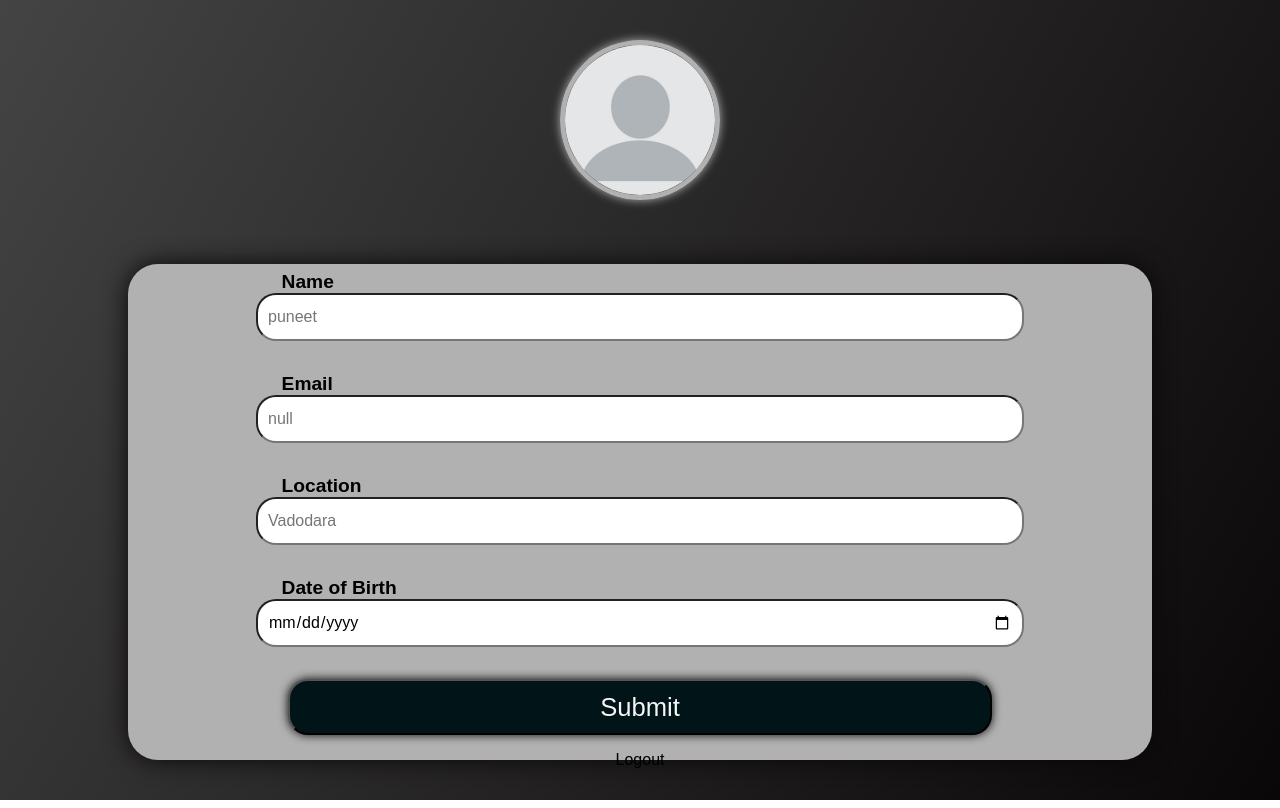
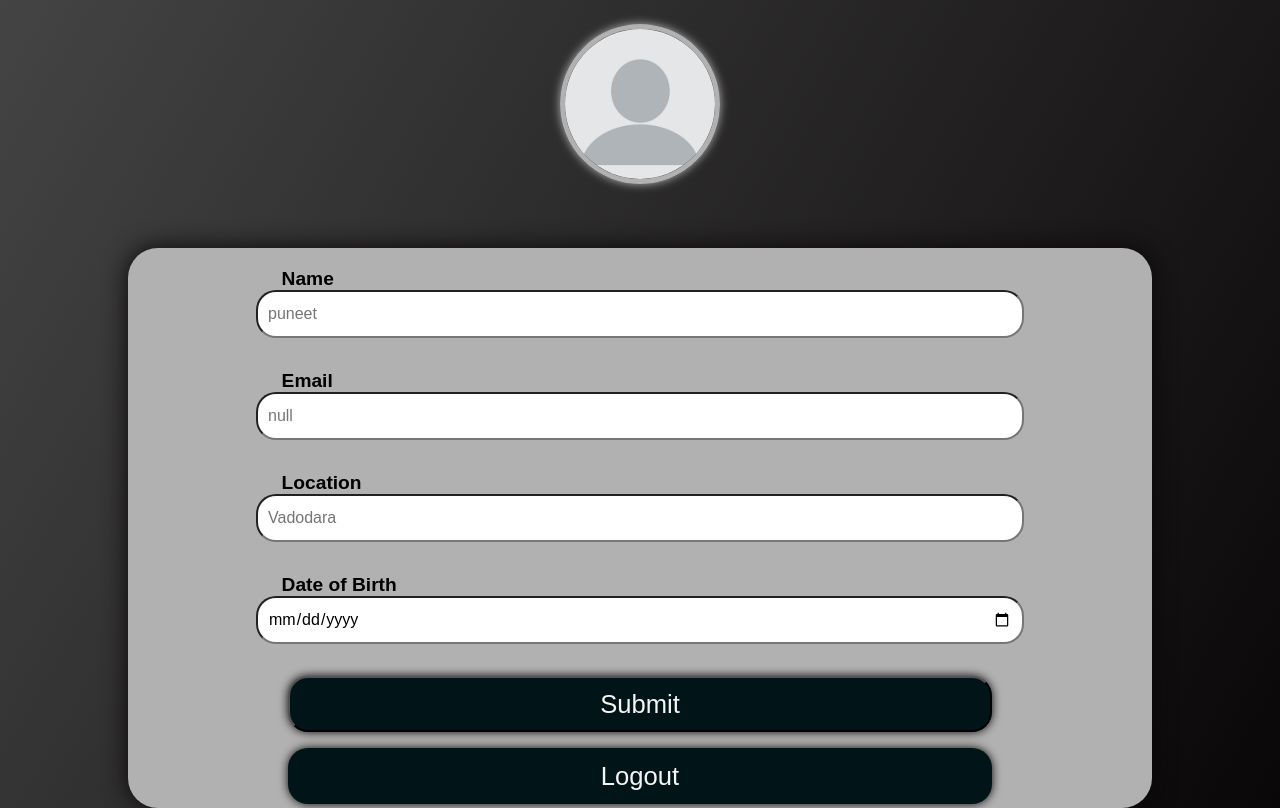
Before and after one commit to Har-sh-arma/Budget_Bucket_PWA, a plain HTML site: page UI/Your_account_page/index.html in a window 1280 px wide. Drawn offline with nearby package versions, Linux system fonts and the light colour scheme.

Commit message:
Logout-Button-Added

```diff
--- a/UI/Your_account_page/index.css
+++ b/UI/Your_account_page/index.css
@@ -19,7 +19,7 @@ body {
     align-items: center;
     justify-content: center;
     flex-direction: column;
-    margin-top: 5vh;
+    margin-top: 3vh;
 
 }
 
@@ -38,7 +38,7 @@ body {
 .details {
     text-align: left;
     margin-top: 8vh;
-    height: 62vh;
+    height: 70vh;
     width: 80vw;
     border-radius: 30px;
     background-color: var(--light);
@@ -78,3 +78,17 @@ body {
     color: whitesmoke;
     /* margin-left: 18vw; */
 }
+
+#logout {
+    width: 55vw;
+    height: 7vh;
+    border-radius: 20px;
+    background: rgb(1, 21, 24);
+    box-shadow: 0px 0px 10px 0px var(--dark1);
+    font-size: 1.6rem;
+    color: whitesmoke;
+    display: flex;
+    align-items: center;
+    justify-content: center;
+    /* margin-left: 18vw; */
+}
```
Also changed, not shown: UI/Your_account_page/index.html (+5 -0 lines).
